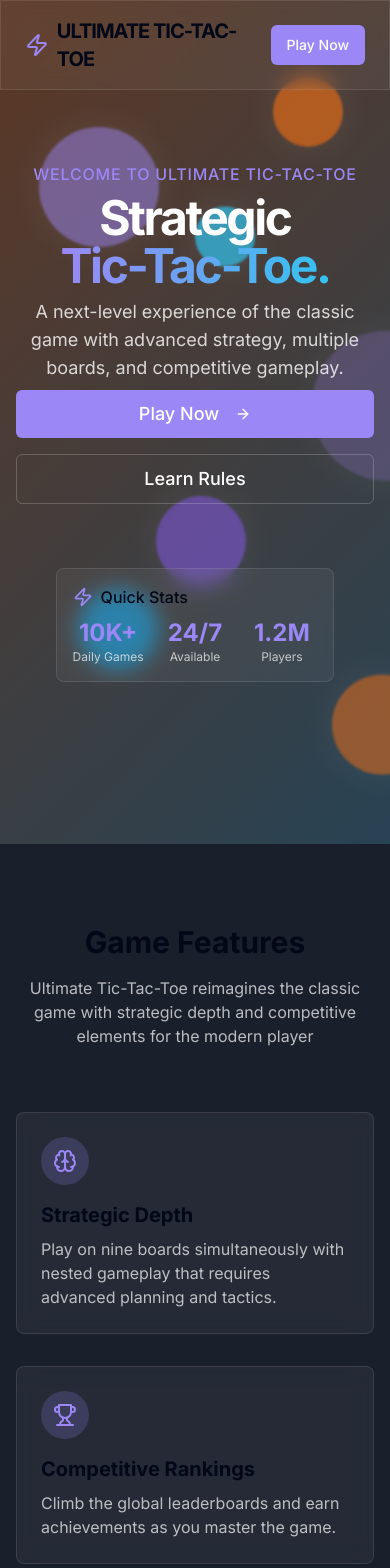
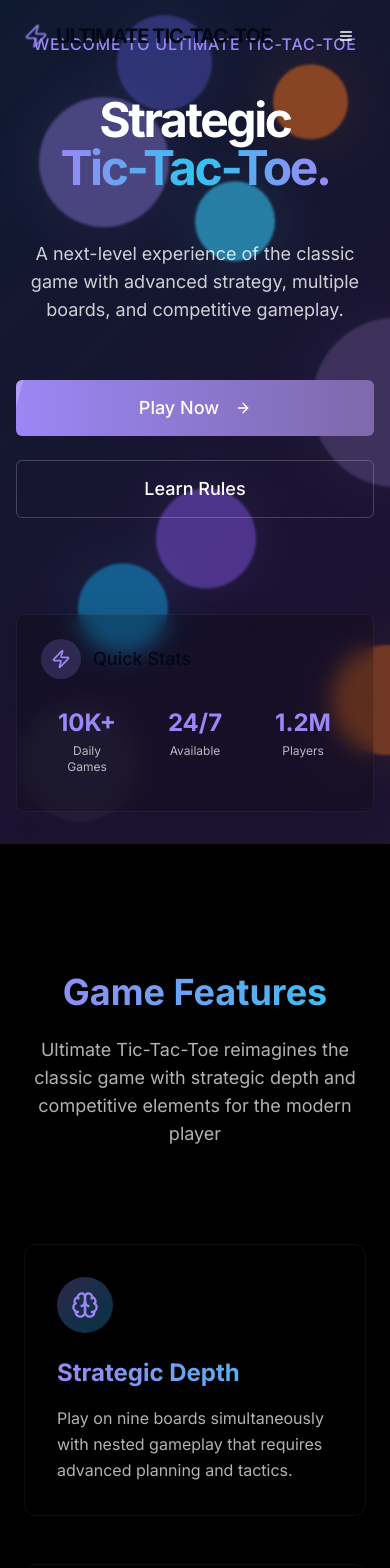
Before and after one commit to shreyahegde3/ultimate-tic-tac-toe, a React (Vite) app: page / in a window 390 px wide. Shown: the top 1568 px of the page. Built offline with nearby package versions, Linux system fonts and the light colour scheme.

Commit message:
Refactor: Improve UI and styling
- Implemented a dark theme with dynamic backgrounds, improved transitions, animations, gradient effects, and hover effects.
- Enhanced UI spacing and overall professional appearance.

```diff
--- a/src/components/Features.tsx
+++ b/src/components/Features.tsx
@@ -12,60 +12,69 @@ interface FeatureProps {
   title: string;
   description: string;
   icon: React.ReactNode;
+  delay: string;
 }
 
-const Feature: React.FC<FeatureProps> = ({ title, description, icon }) => {
+const Feature: React.FC<FeatureProps> = ({ title, description, icon, delay }) => {
   return (
-    <div className="glass-effect p-6 rounded-lg hover:border-tictac-purple/30 transition-all duration-300">
-      <div className="h-12 w-12 rounded-full bg-tictac-purple/20 flex items-center justify-center mb-4">
+    <div
+      className="glass-effect p-8 rounded-xl hover:border-tictac-purple/30 transition-all duration-500 animate-on-scroll hover:transform hover:scale-105"
+      style={{ transitionDelay: delay }}
+    >
+      <div className="h-14 w-14 rounded-full bg-gradient-to-br from-tictac-purple/30 to-tictac-blue/30 flex items-center justify-center mb-6">
         {icon}
       </div>
-      <h3 className="text-xl font-bold mb-2">{title}</h3>
-      <p className="text-white/70">{description}</p>
+      <h3 className="text-2xl font-bold mb-4 text-gradient">{title}</h3>
+      <p className="text-white/70 leading-relaxed">{description}</p>
     </div>
   );
 };
 
 const Features = () => {
   return (
-    <div className="relative z-10 py-20 px-4">
-      <div className="text-center mb-16">
-        <h2 className="text-3xl md:text-4xl font-bold mb-4">Game Features</h2>
-        <p className="text-white/70 max-w-xl mx-auto">
+    <div className="relative z-10 py-32 px-6 md:px-12" id="explore">
+      <div className="text-center mb-24 animate-on-scroll">
+        <h2 className="text-4xl md:text-5xl font-bold mb-6 text-gradient">Game Features</h2>
+        <p className="text-white/70 max-w-2xl mx-auto text-lg">
           Ultimate Tic-Tac-Toe reimagines the classic game with strategic depth
           and competitive elements for the modern player
         </p>
       </div>
 
-      <div className="grid grid-cols-1 md:grid-cols-2 lg:grid-cols-3 gap-8 max-w-6xl mx-auto">
+      <div className="grid grid-cols-1 md:grid-cols-2 lg:grid-cols-3 gap-12 max-w-6xl mx-auto">
         <Feature
           title="Strategic Depth"
           description="Play on nine boards simultaneously with nested gameplay that requires advanced planning and tactics."
-          icon={<Brain className="h-6 w-6 text-tictac-purple" />}
+          icon={<Brain className="h-7 w-7 text-tictac-purple" />}
+          delay="100ms"
         />
 
         <Feature
           title="Competitive Rankings"
-          description="Climb the global leaderboards and earn achievements as you master the game."
-          icon={<Trophy className="h-6 w-6 text-tictac-purple" />}
+          description="Climb the global leaderboards and earn achievements as you master the game and defeat opponents."
+          icon={<Trophy className="h-7 w-7 text-tictac-purple" />}
+          delay="200ms"
         />
 
         <Feature
           title="Multiplayer"
           description="Challenge friends or play against opponents of your skill level from around the world."
-          icon={<Users className="h-6 w-6 text-tictac-purple" />}
+          icon={<Users className="h-7 w-7 text-tictac-purple" />}
+          delay="300ms"
         />
 
         <Feature
           title="Speed Modes"
-          description="Test your skills in timed matches that require quick thinking and faster decisions."
-          icon={<Zap className="h-6 w-6 text-tictac-purple" />}
+          description="Test your skills in timed matches that require quick thinking and faster decisions under pressure."
+          icon={<Zap className="h-7 w-7 text-tictac-purple" />}
+          delay="400ms"
         />
 
         <Feature
           title="Customizable Experience"
           description="Choose from various themes, board layouts, and gameplay modes to personalize your experience."
-          icon={<Layers className="h-6 w-6 text-tictac-purple" />}
+          icon={<Layers className="h-7 w-7 text-tictac-purple" />}
+          delay="500ms"
         />
       </div>
     </div>
--- a/src/components/FloatingSpheres.tsx
+++ b/src/components/FloatingSpheres.tsx
@@ -1,5 +1,5 @@
 
-import React from 'react';
+import React, { useEffect, useRef } from 'react';
 
 interface SphereProps {
   size: string;
@@ -11,7 +11,15 @@ interface SphereProps {
   opacity?: string;
 }
 
-const Sphere: React.FC<SphereProps> = ({ size, color, top, left, delay = '0s', duration = '6s', opacity = '0.7' }) => {
+const Sphere: React.FC<SphereProps> = ({
+  size,
+  color,
+  top,
+  left,
+  delay = '0s',
+  duration = '8s',
+  opacity = '0.7'
+}) => {
   return (
     <div
       className="absolute rounded-full floating-sphere animate-float"
@@ -19,6 +27,7 @@ const Sphere: React.FC<SphereProps> = ({ size, color, top, left, delay = '0s', d
         width: size,
         height: size,
         backgroundColor: color,
+        boxShadow: `0 0 60px ${color}40`,
         top,
         left,
         opacity,
@@ -30,15 +39,45 @@ const Sphere: React.FC<SphereProps> = ({ size, color, top, left, delay = '0s', d
 };
 
 const FloatingSpheres: React.FC = () => {
+  const containerRef = useRef<HTMLDivElement>(null);
+
+  useEffect(() => {
+    // Add parallax effect
+    const handleMouseMove = (e: MouseEvent) => {
+      if (!containerRef.current) return;
+
+      const spheres = containerRef.current.querySelectorAll('.floating-sphere');
+      const x = e.clientX / window.innerWidth;
+      const y = e.clientY / window.innerHeight;
+
+      spheres.forEach((sphere, i) => {
+        const speed = 1 - (i % 3) * 0.1;
+        const sphereElement = sphere as HTMLElement;
+        const offsetX = (x - 0.5) * 20 * speed;
+        const offsetY = (y - 0.5) * 20 * speed;
+
+        sphereElement.style.transform = `translate(${offsetX}px, ${offsetY}px)`;
+      });
+    };
+
+    window.addEventListener('mousemove', handleMouseMove);
+
+    return () => {
+      window.removeEventListener('mousemove', handleMouseMove);
+    };
+  }, []);
+
   return (
-    <div className="fixed inset-0 overflow-hidden z-0">
-      <Sphere size="120px" color="#9b87f5" top="15%" left="10%" delay="0s" opacity="0.5" />
-      <Sphere size="80px" color="#0EA5E9" top="70%" left="20%" delay="1s" opacity="0.6" />
-      <Sphere size="150px" color="#7E69AB" top="40%" left="80%" delay="2s" opacity="0.4" />
-      <Sphere size="100px" color="#F97316" top="80%" left="85%" delay="0.5s" opacity="0.5" />
-      <Sphere size="60px" color="#33C3F0" top="25%" left="50%" delay="1.5s" opacity="0.7" />
-      <Sphere size="90px" color="#8B5CF6" top="60%" left="40%" delay="3s" opacity="0.5" />
-      <Sphere size="70px" color="#F97316" top="10%" left="70%" delay="2s" opacity="0.6" />
+    <div ref={containerRef} className="fixed inset-0 overflow-hidden z-0">
+      <Sphere size="130px" color="#9b87f5" top="15%" left="10%" delay="0s" opacity="0.4" duration="12s" />
+      <Sphere size="90px" color="#0EA5E9" top="70%" left="20%" delay="0.5s" opacity="0.5" duration="10s" />
+      <Sphere size="170px" color="#7E69AB" top="40%" left="80%" delay="1.2s" opacity="0.35" duration="14s" />
+      <Sphere size="110px" color="#F97316" top="80%" left="85%" delay="0.8s" opacity="0.4" duration="11s" />
+      <Sphere size="80px" color="#33C3F0" top="25%" left="50%" delay="1.5s" opacity="0.6" duration="9s" />
+      <Sphere size="100px" color="#8B5CF6" top="60%" left="40%" delay="2s" opacity="0.45" duration="13s" />
+      <Sphere size="75px" color="#F97316" top="10%" left="70%" delay="1s" opacity="0.5" duration="15s" />
+      <Sphere size="120px" color="#3f3f50" top="85%" left="5%" delay="1.7s" opacity="0.25" duration="16s" />
+      <Sphere size="95px" color="#6366f1" top="5%" left="30%" delay="0.3s" opacity="0.35" duration="14s" />
     </div>
   );
 };
--- a/src/components/Hero.tsx
+++ b/src/components/Hero.tsx
@@ -6,47 +6,56 @@ import { ArrowRight, Zap } from "lucide-react";
 const Hero = () => {
   return (
     <div className="relative z-10 min-h-screen flex flex-col items-center justify-center text-center px-4">
-      <div className="space-y-2">
-        <p className="text-tictac-purple font-medium uppercase tracking-wider">WELCOME TO ULTIMATE TIC-TAC-TOE</p>
+      <div className="space-y-6">
+        <div className="overflow-hidden">
+          <p className="text-tictac-purple font-medium uppercase tracking-wider animate-on-scroll transition-all duration-500 transform translate-y-0">WELCOME TO ULTIMATE TIC-TAC-TOE</p>
+        </div>
 
-        <h1 className="text-5xl md:text-7xl lg:text-8xl font-bold tracking-tighter mt-4 mb-6 text-white">
+        <div className="overflow-hidden">
+          <h1 className="text-5xl md:text-7xl lg:text-8xl font-bold tracking-tighter mt-4 mb-6 text-white animate-on-scroll transition-all duration-700 delay-200">
             Strategic<br/>
-          <span className="text-transparent bg-clip-text bg-gradient-to-r from-tictac-purple to-tictac-blue-light">
+            <span className="text-transparent bg-clip-text bg-gradient-to-r from-tictac-purple via-tictac-blue-light to-tictac-purple animate-gradient-shift">
               Tic-Tac-Toe.
             </span>
           </h1>
+        </div>
 
-        <p className="text-lg md:text-xl max-w-2xl mx-auto text-white/80 mb-8">
+        <div className="overflow-hidden">
+          <p className="text-lg md:text-xl max-w-2xl mx-auto text-white/80 mb-8 animate-on-scroll transition-all duration-700 delay-300">
             A next-level experience of the classic game with advanced strategy,
             multiple boards, and competitive gameplay.
           </p>
+        </div>
 
-        <div className="flex flex-col sm:flex-row gap-4 justify-center">
-          <Button className="bg-tictac-purple hover:bg-tictac-purple-dark text-white px-8 py-6 text-lg animated-button">
-            Play Now <ArrowRight className="ml-2 h-5 w-5" />
+        <div className="flex flex-col sm:flex-row gap-6 justify-center animate-on-scroll transition-all duration-700 delay-500">
+          <Button className="bg-gradient-to-r from-tictac-purple to-tictac-purple-dark text-white px-8 py-7 text-lg animated-button group">
+            Play Now
+            <ArrowRight className="ml-2 h-5 w-5 group-hover:translate-x-1 transition-transform duration-300" />
           </Button>
-          <Button variant="outline" className="bg-transparent border-white/20 hover:bg-white/10 text-white px-8 py-6 text-lg">
+          <Button variant="outline" className="bg-transparent border-white/20 hover:bg-white/10 text-white px-8 py-7 text-lg hover:border-tictac-purple/50 transition-all duration-300">
             Learn Rules
           </Button>
         </div>
       </div>
 
-      <div className="mt-16 glass-effect p-4 rounded-lg max-w-md">
-        <div className="flex items-center mb-2">
-          <Zap className="h-5 w-5 text-tictac-purple mr-2" />
-          <p className="font-medium">Quick Stats</p>
+      <div className="mt-24 glass-effect p-6 rounded-lg max-w-md animate-on-scroll transition-all duration-700 delay-700 hover:border-tictac-purple/30 hover:scale-105 transition-transform">
+        <div className="flex items-center mb-4">
+          <div className="h-10 w-10 rounded-full bg-tictac-purple/20 flex items-center justify-center">
+            <Zap className="h-5 w-5 text-tictac-purple" />
+          </div>
+          <p className="font-medium ml-3 text-lg">Quick Stats</p>
         </div>
         <div className="grid grid-cols-3 gap-4 text-center">
-          <div>
-            <p className="text-tictac-purple text-2xl font-bold">10K+</p>
+          <div className="p-3 hover:bg-white/5 rounded-lg transition-colors">
+            <p className="text-tictac-purple text-2xl font-bold mb-1 counter">10K+</p>
             <p className="text-xs text-white/70">Daily Games</p>
           </div>
-          <div>
-            <p className="text-tictac-purple text-2xl font-bold">24/7</p>
+          <div className="p-3 hover:bg-white/5 rounded-lg transition-colors">
+            <p className="text-tictac-purple text-2xl font-bold mb-1">24/7</p>
             <p className="text-xs text-white/70">Available</p>
           </div>
-          <div>
-            <p className="text-tictac-purple text-2xl font-bold">1.2M</p>
+          <div className="p-3 hover:bg-white/5 rounded-lg transition-colors">
+            <p className="text-tictac-purple text-2xl font-bold mb-1 counter">1.2M</p>
             <p className="text-xs text-white/70">Players</p>
           </div>
         </div>
--- a/src/components/Navbar.tsx
+++ b/src/components/Navbar.tsx
@@ -1,29 +1,74 @@
 
-import React from 'react';
+import React, { useState, useEffect } from 'react';
 import { Button } from "@/components/ui/button";
-import { Zap } from "lucide-react";
+import { Zap, Menu, X } from "lucide-react";
 
 const Navbar = () => {
+  const [scrolled, setScrolled] = useState(false);
+  const [mobileMenuOpen, setMobileMenuOpen] = useState(false);
+
+  useEffect(() => {
+    const handleScroll = () => {
+      const isScrolled = window.scrollY > 10;
+      if (isScrolled !== scrolled) {
+        setScrolled(isScrolled);
+      }
+    };
+
+    window.addEventListener('scroll', handleScroll);
+    return () => window.removeEventListener('scroll', handleScroll);
+  }, [scrolled]);
+
   return (
-    <nav className="fixed top-0 left-0 right-0 z-50 py-4 px-6 md:px-12 glass-effect">
+    <nav className={`fixed top-0 left-0 right-0 z-50 py-4 px-6 md:px-12 transition-all duration-300 ${
+      scrolled ? 'glass-effect backdrop-blur-xl' : 'bg-transparent'
+    }`}>
       <div className="flex items-center justify-between">
         <div className="flex items-center space-x-2">
-          <Zap className="w-6 h-6 text-tictac-purple" />
+          <Zap className="w-6 h-6 text-tictac-purple animate-pulse-slow" />
           <span className="text-xl font-bold tracking-tighter">ULTIMATE TIC-TAC-TOE</span>
         </div>
 
-        <div className="hidden md:flex items-center space-x-8">
-          <a href="#" className="nav-link font-medium text-white hover:text-tictac-purple">Learn</a>
-          <a href="#" className="nav-link font-medium text-white hover:text-tictac-purple">Play</a>
-          <a href="#" className="nav-link font-medium text-white hover:text-tictac-purple">Explore</a>
+        {/* Desktop Navigation */}
+        <div className="hidden md:flex items-center space-x-12">
+          <a href="#learn" className="nav-link font-medium text-white hover:text-tictac-purple transition-colors duration-300">Learn</a>
+          <a href="#play" className="nav-link font-medium text-white hover:text-tictac-purple transition-colors duration-300">Play</a>
+          <a href="#explore" className="nav-link font-medium text-white hover:text-tictac-purple transition-colors duration-300">Explore</a>
         </div>
 
-        <div>
+        {/* Mobile Menu Button */}
+        <div className="md:hidden">
+          <Button
+            variant="ghost"
+            size="icon"
+            onClick={() => setMobileMenuOpen(!mobileMenuOpen)}
+            className="text-white"
+          >
+            {mobileMenuOpen ? <X className="h-6 w-6" /> : <Menu className="h-6 w-6" />}
+          </Button>
+        </div>
+
+        {/* Play Now Button (desktop) */}
+        <div className="hidden md:block">
           <Button className="bg-tictac-purple hover:bg-tictac-purple-dark text-white animated-button">
             Play Now
           </Button>
         </div>
       </div>
+
+      {/* Mobile Menu */}
+      {mobileMenuOpen && (
+        <div className="md:hidden glass-effect mt-4 p-4 rounded-lg animate-fade-in">
+          <div className="flex flex-col space-y-4">
+            <a href="#learn" className="font-medium text-white py-2 px-4 hover:bg-white/10 rounded transition-colors" onClick={() => setMobileMenuOpen(false)}>Learn</a>
+            <a href="#play" className="font-medium text-white py-2 px-4 hover:bg-white/10 rounded transition-colors" onClick={() => setMobileMenuOpen(false)}>Play</a>
+            <a href="#explore" className="font-medium text-white py-2 px-4 hover:bg-white/10 rounded transition-colors" onClick={() => setMobileMenuOpen(false)}>Explore</a>
+            <Button className="bg-tictac-purple hover:bg-tictac-purple-dark text-white w-full animated-button">
+              Play Now
+            </Button>
+          </div>
+        </div>
+      )}
     </nav>
   );
 };
--- a/src/index.css
+++ b/src/index.css
@@ -89,7 +89,7 @@
 
 @layer base {
   * {
-    @apply border-border;
+    @apply border-border selection:bg-white/10 selection:text-white;
   }
 
   body {
@@ -112,25 +112,28 @@
 .animated-button {
   position: relative;
   overflow: hidden;
-  transition: all 0.3s ease;
+  transition: all 0.4s cubic-bezier(0.175, 0.885, 0.32, 1.275);
+}
+
+.animated-button:hover {
+  transform: translateY(-2px);
+  box-shadow: 0 10px 25px rgba(155, 135, 245, 0.4);
+}
+
+.animated-button::before {
+  content: '';
+  position: absolute;
+  top: 0;
+  left: -100%;
+  width: 100%;
+  height: 100%;
+  background: rgba(255, 255, 255, 0.2);
+  transform: skewX(-15deg);
+  transition: all 0.6s ease;
 }
 
 .animated-button:hover::before {
-  content: '';
-  position: absolute;
-  top: 0;
-  left: 0;
-  width: 100%;
-  height: 100%;
-  background: rgba(255, 255, 255, 0.1);
-  transform: translateX(-100%);
-  animation: button-shine 0.5s forwards;
-}
-
-@keyframes button-shine {
-  100% {
-    transform: translateX(100%);
-  }
+  left: 100%;
 }
 
 .nav-link {
@@ -145,8 +148,8 @@
   left: 0;
   width: 0%;
   height: 2px;
-  background: #9b87f5;
-  transition: width 0.3s ease;
+  background: linear-gradient(90deg, #9b87f5, #33C3F0);
+  transition: width 0.4s cubic-bezier(0.645, 0.045, 0.355, 1);
 }
 
 .nav-link:hover::after {
@@ -155,6 +158,59 @@
 
 .glass-effect {
   backdrop-filter: blur(10px);
-  background-color: rgba(255, 255, 255, 0.05);
-  border: 1px solid rgba(255, 255, 255, 0.1);
+  background-color: rgba(0, 0, 0, 0.2);
+  border: 1px solid rgba(255, 255, 255, 0.05);
+  box-shadow: 0 4px 30px rgba(0, 0, 0, 0.1);
 }
+
+.text-gradient {
+  background: linear-gradient(90deg, #9b87f5, #33C3F0);
+  -webkit-background-clip: text;
+  color: transparent;
+}
+
+@keyframes gradient-shift {
+  0% {
+    background-position: 0% 50%;
+  }
+  50% {
+    background-position: 100% 50%;
+  }
+  100% {
+    background-position: 0% 50%;
+  }
+}
+
+@keyframes float {
+  0%, 100% {
+    transform: translateY(0) rotate(0deg);
+  }
+  25% {
+    transform: translateY(-15px) rotate(2deg);
+  }
+  50% {
+    transform: translateY(-30px) rotate(-2deg);
+  }
+  75% {
+    transform: translateY(-15px) rotate(1deg);
+  }
+}
+
+@keyframes pulse {
+  0%, 100% {
+    opacity: 1;
+    transform: scale(1);
+  }
+  50% {
+    opacity: 0.8;
+    transform: scale(1.05);
+  }
+}
+
+.animate-float {
+  animation: float 8s ease-in-out infinite;
+}
+
+.animate-pulse-slow {
+  animation: pulse 4s ease-in-out infinite;
+}
--- a/src/pages/Index.tsx
+++ b/src/pages/Index.tsx
@@ -1,5 +1,5 @@
 
-import React from 'react';
+import React, { useEffect } from 'react';
 import Navbar from '@/components/Navbar';
 import FloatingSpheres from '@/components/FloatingSpheres';
 import Hero from '@/components/Hero';
@@ -7,10 +7,33 @@ import Features from '@/components/Features';
 import Footer from '@/components/Footer';
 
 const Index = () => {
+  // Add a scroll animation effect for elements
+  useEffect(() => {
+    const observer = new IntersectionObserver((entries) => {
+      entries.forEach(entry => {
+        if (entry.isIntersecting) {
+          entry.target.classList.add('animate-fade-in');
+          entry.target.classList.remove('opacity-0');
+        }
+      });
+    }, { threshold: 0.1 });
+
+    document.querySelectorAll('.animate-on-scroll').forEach(el => {
+      el.classList.add('opacity-0');
+      observer.observe(el);
+    });
+
+    return () => {
+      document.querySelectorAll('.animate-on-scroll').forEach(el => {
+        observer.unobserve(el);
+      });
+    };
+  }, []);
+
   return (
-    <div className="bg-tictac-dark min-h-screen overflow-hidden relative">
+    <div className="bg-black min-h-screen overflow-hidden relative">
       {/* Dynamic gradient background */}
-      <div className="fixed inset-0 z-0 gradient-bg opacity-30"></div>
+      <div className="fixed inset-0 z-0 gradient-bg opacity-20"></div>
 
       {/* Moving spheres in the background */}
       <FloatingSpheres />
```
Also changed, not shown: src/components/Footer.tsx (+29 -29 lines). Lines whose indentation alone changed are shown as unchanged.
